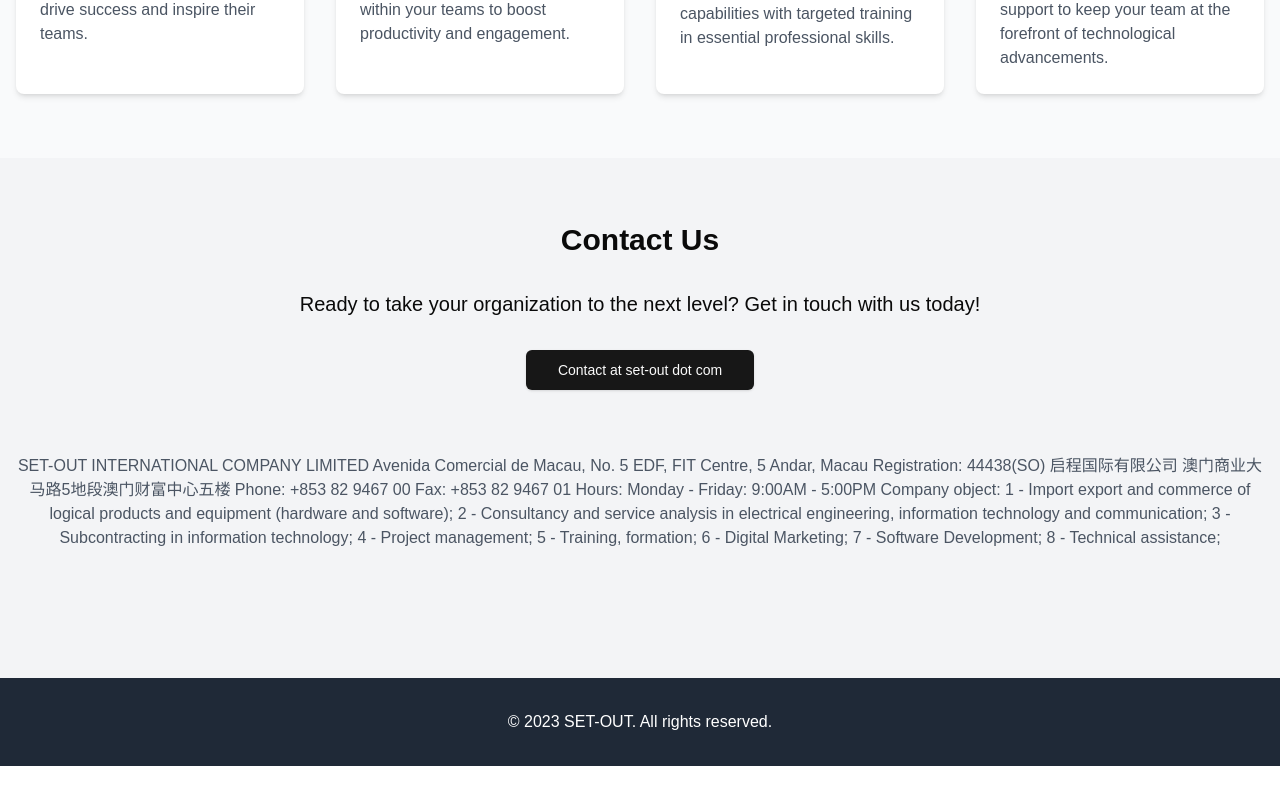
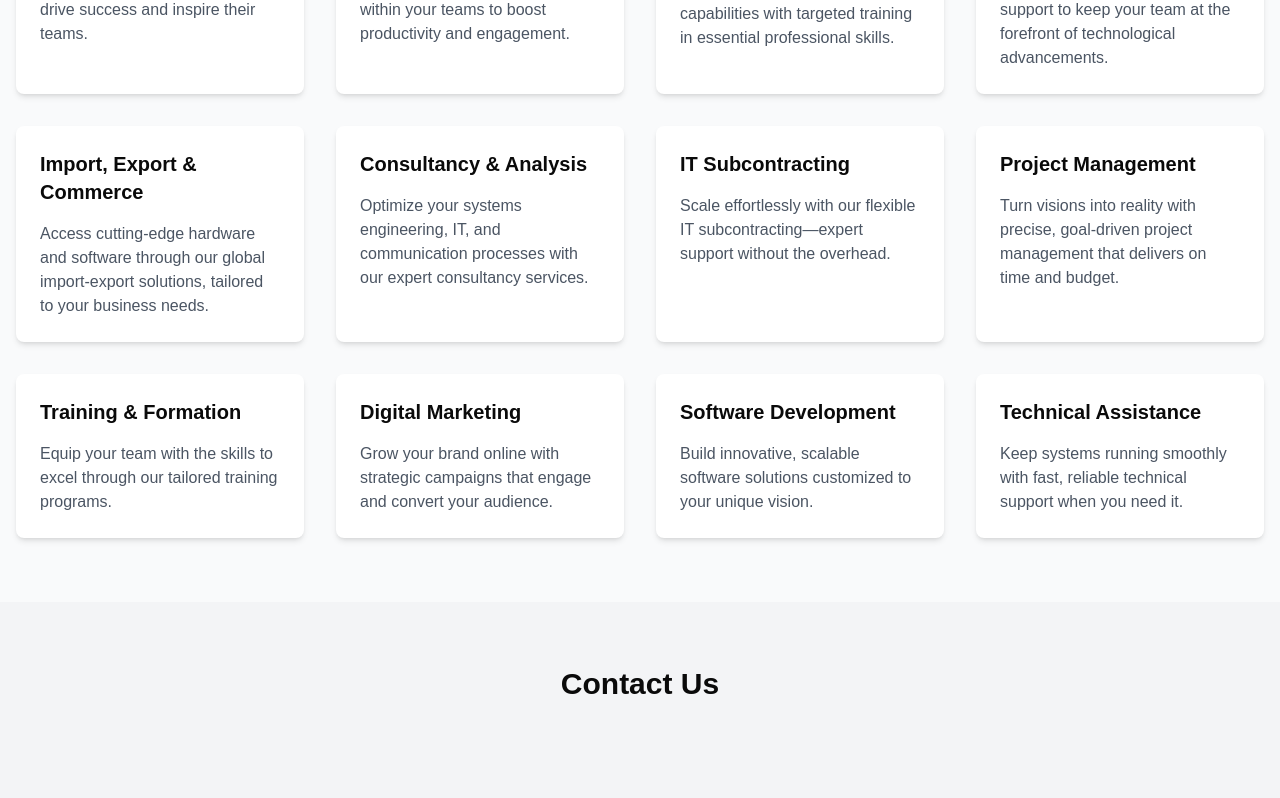
Before and after one commit to yanncarlier/set-out.com, a Next.js app in the folder my-app/: page / in a window 1280 px wide. Shown: the part 922-1720 px from the top of the page. Before the commit the page ends 1688 px from the top, so only its background shows below. Built offline with nearby package versions, Linux system fonts and the light colour scheme.

Commit message:
added footer and content

```diff
--- /dev/null
+++ b/my-app/components/footer.tsx
@@ -0,0 +1,25 @@
+import React from "react";
+
+const Footer = () => {
+  const currentYear = new Date().getFullYear(); // Dynamically gets the current year
+
+  return (
+    <footer className="bg-gray-800 text-white py-6">
+      <div className="container mx-auto px-4 text-center">
+        <p className="text-sm">
+          &copy; {currentYear} SET-OUT INTERNATIONAL COMPANY LIMITED. <br /> All
+          rights reserved.
+        </p>
+        {/* <p className="text-sm mt-2">
+          {new Date().toLocaleDateString("en-US", {
+            year: "numeric",
+            month: "long",
+            day: "numeric",
+          })}
+        </p> */}
+      </div>
+    </footer>
+  );
+};
+
+export default Footer;
--- a/my-app/components/landing-page.tsx
+++ b/my-app/components/landing-page.tsx
@@ -1,6 +1,7 @@
-'use client'
-import Image from 'next/image'
-import { Button } from "@/components/ui/button"
+"use client";
+import Image from "next/image";
+import { Button } from "@/components/ui/button";
+import Footer from "@/components/footer";
 export function LandingPage() {
   return (
     <div className="min-h-screen bg-gray-100">
@@ -15,9 +16,27 @@
           />
           <nav>
             <ul className="flex space-x-4">
-              <li><a href="#about" className="text-gray-600 hover:text-blue-600">About</a></li>
-              <li><a href="#services" className="text-gray-600 hover:text-blue-600">Services</a></li>
-              <li><a href="#contact" className="text-gray-600 hover:text-blue-600">Contact</a></li>
+              <li>
+                <a href="#about" className="text-gray-600 hover:text-blue-600">
+                  About
+                </a>
+              </li>
+              <li>
+                <a
+                  href="#services"
+                  className="text-gray-600 hover:text-blue-600"
+                >
+                  Services
+                </a>
+              </li>
+              <li>
+                <a
+                  href="#contact"
+                  className="text-gray-600 hover:text-blue-600"
+                >
+                  Contact
+                </a>
+              </li>
             </ul>
           </nav>
         </div>
@@ -25,82 +44,204 @@
       <main>
         <section className="bg-black text-white py-10">
           <div className="container mx-auto px-4 text-center">
-            <h1 className="text-4xl font-bold mb-4">SET-OUT INTERNATIONAL COMPANY LIMITED</h1>
-            <p className="text-xl mb-8">Empowering individuals and organizations through expert technical services, training and development</p>
+            <h1 className="text-4xl font-bold mb-4">
+              SET-OUT INTERNATIONAL COMPANY LIMITED
+            </h1>
+            <p className="text-xl mb-8">
+              Empowering individuals and organizations through expert technical
+              services, training and development
+            </p>
             {/* <Button variant="secondary" size="lg">Learn More</Button> */}
           </div>
         </section>
         <section id="about" className="py-16">
           <div className="container mx-auto px-4">
-             <div className="grid md:grid-cols-2 gap-8">
+            <div className="grid md:grid-cols-2 gap-8">
               <div>
-              <h3 className="text-xl font-semibold mb-4">Technology Services</h3>
-                <p className="text-gray-600">Our team of experienced professionals is dedicated to delivering high-quality, innovative training that drives real results and lasting change.</p>
+                <h3 className="text-xl font-semibold mb-4">
+                  Technology Services
+                </h3>
+                <p className="text-gray-600">
+                  Our team of experienced professionals is dedicated to
+                  delivering high-quality, innovative training that drives real
+                  results and lasting change.
+                </p>
               </div>
               <div>
                 <h3 className="text-xl font-semibold mb-4">Our Mission</h3>
-                <p className="text-gray-600">To inspire growth, foster excellence, and facilitate positive transformation in individuals and organizations through cutting-edge technical services, training and development services.</p>
+                <p className="text-gray-600">
+                  To inspire growth, foster excellence, and facilitate positive
+                  transformation in individuals and organizations through
+                  cutting-edge technical services, training and development
+                  services.
+                </p>
               </div>
             </div>
           </div>
         </section>
         <section id="services" className="bg-gray-50 py-16">
           <div className="container mx-auto px-4">
-            <h2 className="text-3xl font-bold mb-8 text-center">Our Services</h2>
+            <h2 className="text-3xl font-bold mb-8 text-center">
+              Our Services
+            </h2>
             <div className="grid md:grid-cols-4 gap-8">
               <div className="bg-white rounded-lg shadow-md p-6">
-                <h3 className="text-xl font-semibold mb-4">Leadership Development</h3>
-                <p className="text-gray-600">Empower your leaders with the skills and knowledge they need to drive success and inspire their teams.</p>
+                <h3 className="text-xl font-semibold mb-4">
+                  Leadership Development
+                </h3>
+                <p className="text-gray-600">
+                  Empower your leaders with the skills and knowledge they need
+                  to drive success and inspire their teams.
+                </p>
               </div>
               <div className="bg-white rounded-lg shadow-md p-6">
                 <h3 className="text-xl font-semibold mb-4">Team Building</h3>
-                <p className="text-gray-600">Foster collaboration, communication, and cohesion within your teams to boost productivity and engagement.</p>
+                <p className="text-gray-600">
+                  Foster collaboration, communication, and cohesion within your
+                  teams to boost productivity and engagement.
+                </p>
               </div>
               <div className="bg-white rounded-lg shadow-md p-6">
-                <h3 className="text-xl font-semibold mb-4">Professional Skills Training</h3>
-                <p className="text-gray-600">Enhance your workforce capabilities with targeted training in essential professional skills.</p>
+                <h3 className="text-xl font-semibold mb-4">
+                  Professional Skills Training
+                </h3>
+                <p className="text-gray-600">
+                  Enhance your workforce capabilities with targeted training in
+                  essential professional skills.
+                </p>
               </div>
               <div className="bg-white rounded-lg shadow-md p-6">
-                <h3 className="text-xl font-semibold mb-4">Technical services</h3>
-                <p className="text-gray-600">Provide cutting-edge technical Infrastructure, development and support to keep your team at the forefront of technological advancements.</p>
+                <h3 className="text-xl font-semibold mb-4">
+                  Technical services
+                </h3>
+                <p className="text-gray-600">
+                  Provide cutting-edge technical Infrastructure, development and
+                  support to keep your team at the forefront of technological
+                  advancements.
+                </p>
+              </div>
+              {/* </div> */}
+              {/* </div> */}
+              {/* </section>
+
+        <section id="services" className="bg-gray-50 py-16"> */}
+              {/* <div className="container mx-auto px-4"> */}
+              {/* <h2 className="text-3xl font-bold mb-8 text-center">
+              Our Services
+            </h2> */}
+              {/* <div className="grid md:grid-cols-4 gap-8"> */}
+              <div className="bg-white rounded-lg shadow-md p-6">
+                <h3 className="text-xl font-semibold mb-4">
+                  Import, Export & Commerce
+                </h3>
+                <p className="text-gray-600">
+                  Access cutting-edge hardware and software through our global
+                  import-export solutions, tailored to your business needs.
+                </p>
+              </div>
+              <div className="bg-white rounded-lg shadow-md p-6">
+                <h3 className="text-xl font-semibold mb-4">
+                  Consultancy & Analysis
+                </h3>
+                <p className="text-gray-600">
+                  Optimize your systems engineering, IT, and communication
+                  processes with our expert consultancy services.
+                </p>
+              </div>
+              <div className="bg-white rounded-lg shadow-md p-6">
+                <h3 className="text-xl font-semibold mb-4">
+                  IT Subcontracting
+                </h3>
+                <p className="text-gray-600">
+                  Scale effortlessly with our flexible IT subcontracting—expert
+                  support without the overhead.
+                </p>
+              </div>
+              <div className="bg-white rounded-lg shadow-md p-6">
+                <h3 className="text-xl font-semibold mb-4">
+                  Project Management
+                </h3>
+                <p className="text-gray-600">
+                  Turn visions into reality with precise, goal-driven project
+                  management that delivers on time and budget.
+                </p>
+              </div>
+              <div className="bg-white rounded-lg shadow-md p-6">
+                <h3 className="text-xl font-semibold mb-4">
+                  Training & Formation
+                </h3>
+                <p className="text-gray-600">
+                  Equip your team with the skills to excel through our tailored
+                  training programs.
+                </p>
+              </div>
+              <div className="bg-white rounded-lg shadow-md p-6">
+                <h3 className="text-xl font-semibold mb-4">
+                  Digital Marketing
+                </h3>
+                <p className="text-gray-600">
+                  Grow your brand online with strategic campaigns that engage
+                  and convert your audience.
+                </p>
+              </div>
+              <div className="bg-white rounded-lg shadow-md p-6">
+                <h3 className="text-xl font-semibold mb-4">
+                  Software Development
+                </h3>
+                <p className="text-gray-600">
+                  Build innovative, scalable software solutions customized to
+                  your unique vision.
+                </p>
+              </div>
+              <div className="bg-white rounded-lg shadow-md p-6">
+                <h3 className="text-xl font-semibold mb-4">
+                  Technical Assistance
+                </h3>
+                <p className="text-gray-600">
+                  Keep systems running smoothly with fast, reliable technical
+                  support when you need it.
+                </p>
               </div>
             </div>
           </div>
         </section>
+
         <section id="contact" className="py-16">
           <div className="container mx-auto px-4 text-center">
             <h2 className="text-3xl font-bold mb-8">Contact Us</h2>
-            <p className="text-xl mb-8">Ready to take your organization to the next level? Get in touch with us today!</p>
-            <Button size="lg">Contact at set-out dot com </Button>
+            {/* <p className="text-xl mb-8">
+              Ready to take your organization to the next level? Get in touch
+              with us today!
+            </p> */}
+            {/* <Button size="lg">Contact at set-out dot com </Button> */}
             <section id="about" className="py-16">
-<p className="text-gray-600">
-SET-OUT INTERNATIONAL COMPANY LIMITED
-Avenida Comercial de Macau, No. 5 EDF, FIT Centre, 5 Andar, Macau
-Registration: 44438(SO)
-启程国际有限公司
-澳门商业大马路5地段澳门财富中心五楼
-Phone: +853 82 9467 00
-Fax: +853 82 9467 01
-Hours:
-Monday - Friday: 9:00AM - 5:00PM
-Company object:
-1 - Import export and commerce of logical products and equipment (hardware and software);
-2 - Consultancy and service analysis in electrical engineering, information technology and communication;
-3 - Subcontracting in information technology;
-4 - Project management;
-5 - Training, formation;
-6 - Digital Marketing;
-7 - Software Development;
-8 - Technical assistance;</p>
+              <p className="text-gray-600">
+                SET-OUT INTERNATIONAL COMPANY LIMITED <br />
+                Avenida Comercial de Macau, No. 5 EDF, FIT Centre, 5 Andar,
+                <br />
+                启程国际有限公司 澳门商业大马路5地段澳门财富中心五楼 <br />
+                Phone: +853 82 9467 00 Fax: +853 82 9467 01 <br />
+                Business Hours: Monday - Friday: 9:00AM - 5:00PM <br />
+                Email: Contact at set-out dot com <br />
+                <br />
+                Registration: 44438(SO) <br />
+                Company object: 1 - Import export and commerce of logical
+                products and equipment (hardware and software); 2 - Consultancy
+                and service analysis in electrical engineering, information
+                technology and communication; 3 - Subcontracting in information
+                technology; 4 - Project management; 5 - Training, formation; 6 -
+                Digital Marketing; 7 - Software Development; 8 - Technical
+                assistance;
+              </p>
             </section>
           </div>
         </section>
       </main>
       <footer className="bg-gray-800 text-white py-8">
         <div className="container mx-auto px-4 text-center">
-          <p>&copy; 2023 SET-OUT. All rights reserved.</p>
+          <Footer />
         </div>
       </footer>
     </div>
-  )
+  );
 }
```
